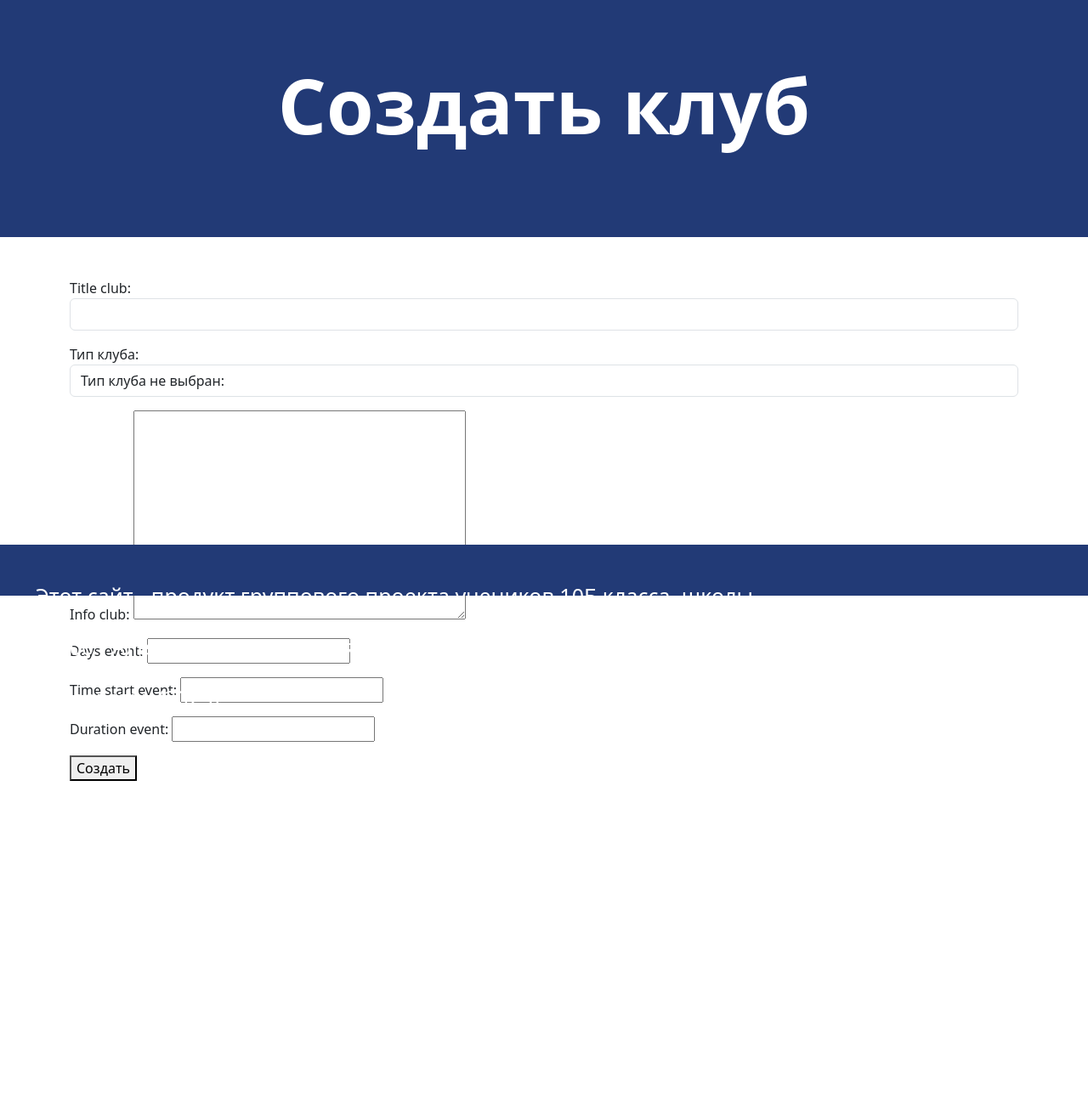
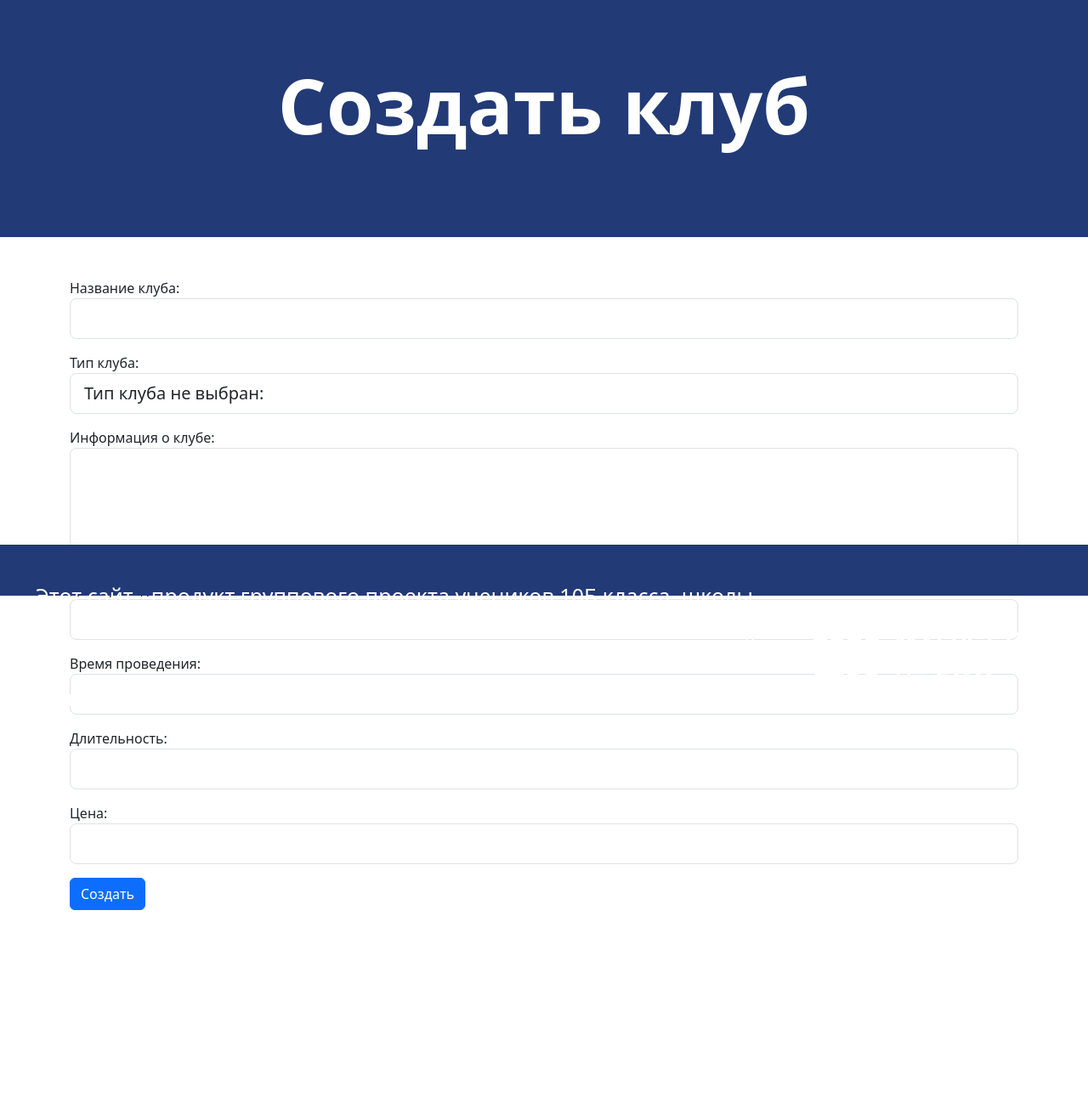
Before and after one commit to ordenmeny/School_clubs, a Django app: page /create_club/ in a window 1280 px wide. Shown: the part 99-1410 px from the top of the page at 85% size. Before the commit the page ends 1018 px from the top, so only its background shows below. Run offline with Django 4.2, Linux system fonts and the light colour scheme; data comes from the database, SQL or seed files in the repository.

Commit message:
add club to DB. Without manager

```diff
--- a/clubs_app/admin.py
+++ b/clubs_app/admin.py
@@ -3,7 +3,7 @@
 
 
 class ClubModelAdmin(admin.ModelAdmin):
-    list_display = ('title_club', 'cat_club')
+    list_display = ('id', 'title_club', 'cat_club')
     list_display_links = ('title_club', 'cat_club')
 
 
--- a/clubs_app/forms.py
+++ b/clubs_app/forms.py
@@ -5,15 +5,27 @@
 class FormClubModel(forms.ModelForm):
     def __init__(self, *args, **kwargs):
         super().__init__(*args, **kwargs)
+        self.fields['title_club'].label = 'Название клуба'
         self.fields['cat_club'].empty_label = 'Тип клуба не выбран:'
         self.fields['cat_club'].label = 'Тип клуба'
+        self.fields['info_club'].label = 'Информация о клубе'
+        self.fields['days_event'].label = 'Дни проведения'
+        self.fields['time_start_event'].label = 'Время проведения'
+        self.fields['price_club'].label = 'Цена'
+
+        self.fields['duration_event'].label = 'Длительность'
 
     class Meta:
         model = ClubModel
-        fields = ["title_club", "cat_club", "info_club", "days_event", "time_start_event", "duration_event"]
+        fields = ["title_club", "cat_club", "info_club", "days_event", "time_start_event", "duration_event",
+                  "price_club"]
 
         widgets = {
-            'title_club': forms.TextInput(attrs={'class': 'form-control'}),
-            'cat_club': forms.Select(attrs={'class': 'form-control'}),
-
+            'title_club': forms.TextInput(attrs={'class': 'form-control form-control-lg'}),
+            'cat_club': forms.Select(attrs={'class': 'form-control form-control-lg'}),
+            'info_club': forms.Textarea(attrs={'class': 'form-control form-control-lg', 'rows': 4}),
+            'days_event': forms.TextInput(attrs={'class': 'form-control form-control-lg'}),
+            'time_start_event': forms.TextInput(attrs={'class': 'form-control form-control-lg'}),
+            'duration_event': forms.TextInput(attrs={'class': 'form-control form-control-lg'}),
+            'price_club': forms.TextInput(attrs={'class': 'form-control form-control-lg'}),
         }
--- a/clubs_app/models.py
+++ b/clubs_app/models.py
@@ -4,13 +4,14 @@
 
 
 class ClubModel(models.Model):
-    manager = models.ForeignKey(get_user_model(), on_delete=models.CASCADE, null=True)
+    # manager = models.ForeignKey(get_user_model(), default=get_user_model, null=True, max_length=1024, on_delete=models.CASCADE)
     title_club = models.CharField(max_length=128)
     cat_club = models.ForeignKey('CatClubModel', on_delete=models.CASCADE)
     info_club = models.TextField()
     days_event = models.CharField(max_length=32, null=True)
     time_start_event = models.TimeField(null=True)
     duration_event = models.TimeField(null=True)
+    price_club = models.CharField(max_length=256, null=True)
 
     def __str__(self):
         return self.title_club
--- a/clubs_app/templates/clubs_app/create_club.html
+++ b/clubs_app/templates/clubs_app/create_club.html
@@ -19,9 +19,6 @@
 {% include 'clubs_app/base/navbar.html' %}
 <div class="container-fluid intro-block" style="background: #223A76; padding-top: 70px; padding-bottom: 70px;">
     <h1 style="font-size: 90px; font-weight: 600; color:white" class="text-center">Создать клуб</h1><br>
-{#    <div class="text-center" style="width: 100%;">#}
-{#        <a class="btn btn-join-club-intro" style="">Вступить в клуб</a>#}
-{#    </div>#}
 </div>
 <br><br>
 
@@ -29,11 +26,18 @@
 <div class="container">
     <form method="post" action="{% url 'clubs_app:create_club' %}">
         {% csrf_token %}
-        {{ form.as_p}}
-        <button type="submit">Создать</button>
+{#        {{ form.title_club }}#}
+{#        <div class="input-group mb-3">#}
+{#            <span class="input-group-text" id="basic-addon1">@</span>#}
+{#            <input type="text" class="form-control" placeholder="Username" aria-label="Username"#}
+{#                   aria-describedby="basic-addon1">#}
+
+            {{ form.as_p }}
+        <button type="submit" class="btn btn-primary">Создать</button>
     </form>
 </div>
 
+<br><br><br><br><br><br><br><br><br><br>
 {% include 'clubs_app/base/footer.html' %}
 
 
--- a/clubs_app/views.py
+++ b/clubs_app/views.py
@@ -1,5 +1,6 @@
-from django.shortcuts import render
+from django.shortcuts import render, redirect
 from django.views.generic import TemplateView
+from django.contrib import messages
 from .forms import *
 
 
@@ -8,7 +9,15 @@
 
 
 def create_club(request):
-    form = FormClubModel()
+    if request.method == 'POST':
+        form = FormClubModel(request.POST)
+        if form.is_valid():
+            form.save()
+            messages.success(request, 'Клуб создан')
+            return redirect('clubs_app:home_page')
+    else:
+        form = FormClubModel()
+
     context = {
         'form': form,
     }
```
Also changed, not shown: clubs_app/templates/clubs_app/index.html (+39 -12 lines), accounts/migrations/0001_initial.py, clubs_app/migrations/0001_initial.py, clubs_app/migrations/0002_alter_clubmodel_options_and_more.py (deleted), clubs_app/migrations/0003_catclubmodel_alter_clubmodel_duration_event_and_more.py (deleted), clubs_app/migrations/0004_alter_catclubmodel_options_clubmodel_manager_and_more.py (deleted), clubs_app/migrations/0005_alter_catclubmodel_cat.py (deleted), db.sqlite3.
